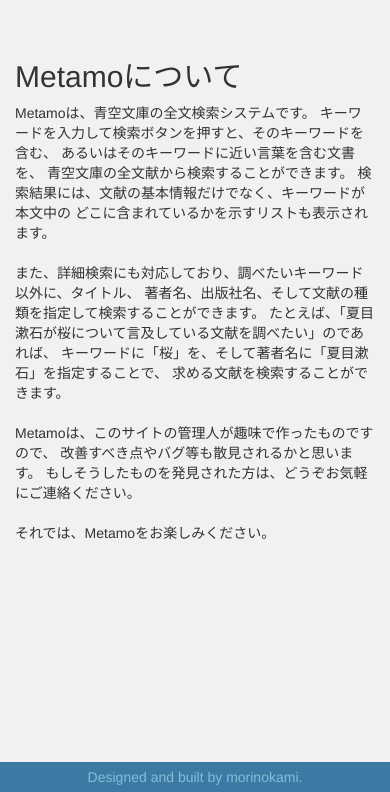
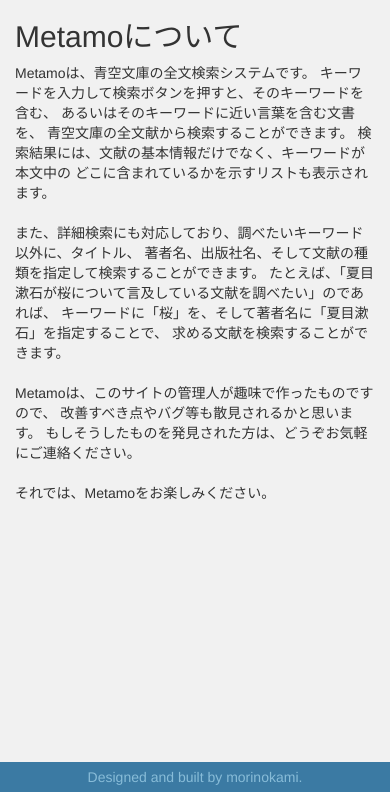
Before and after one commit to morinokami/aozora-search, a Flask app: page /about in a window 390 px wide. Shown: the part 52-844 px from the top of the page. Run offline with Flask 2, Linux system fonts and the light colour scheme; some libraries are stand-ins or nearby versions.

Commit message:
Change padding top

```diff
--- a/app/static/style/style.css
+++ b/app/static/style/style.css
@@ -81,7 +81,7 @@ body {
 }
 
 @media only screen and (max-width: 767px) {
-    .main-result {
+    .main-result, .main-about, .main-contact {
         padding: 0;
     }
 }
```
